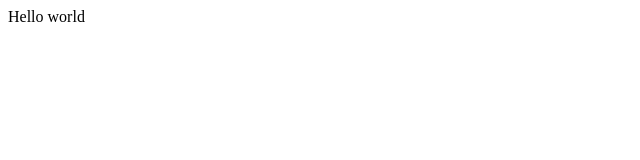
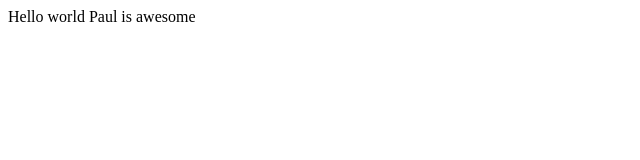
Before and after one commit to jzamorano20/day_2_repo, a plain HTML site: page index.html in a window 1280 px wide. Shown: the whole page, without its empty margins (0-640 px from the left). Drawn offline with Linux system fonts and the light colour scheme.

Commit message:
the truth

```diff
--- a/index.html
+++ b/index.html
@@ -8,5 +8,6 @@
 </head>
 <body>
     Hello world
+    Paul is awesome
 </body>
 </html>
```
